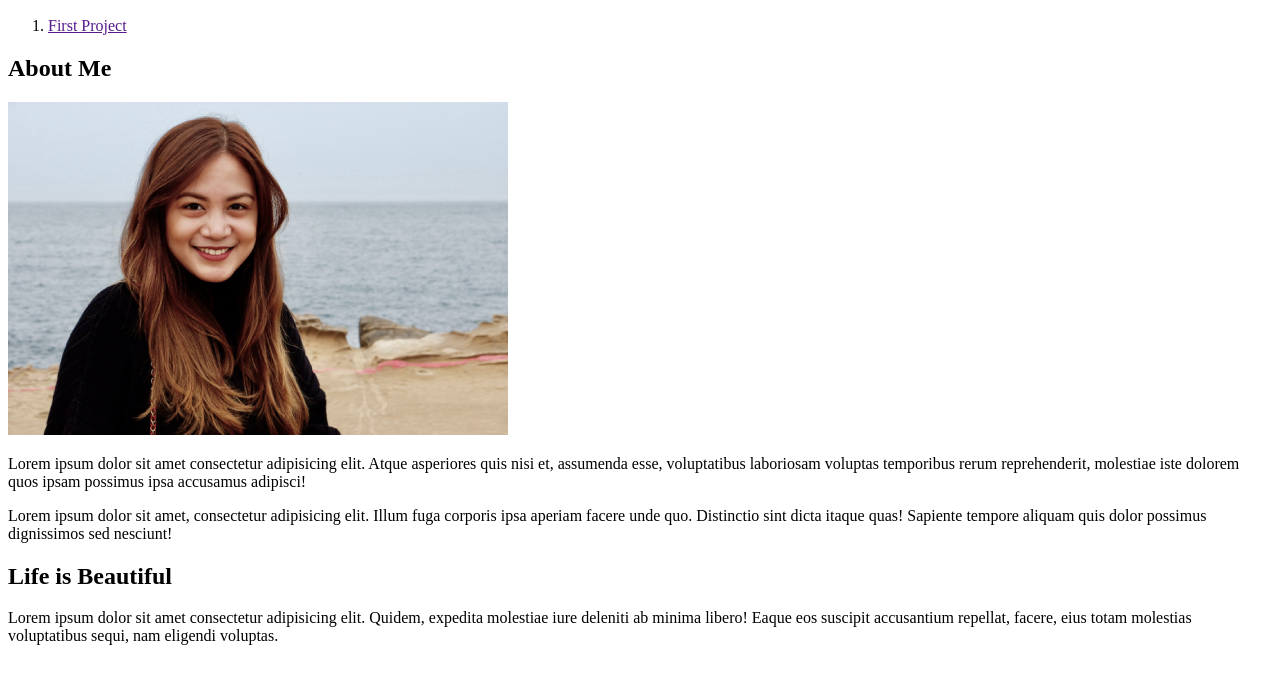
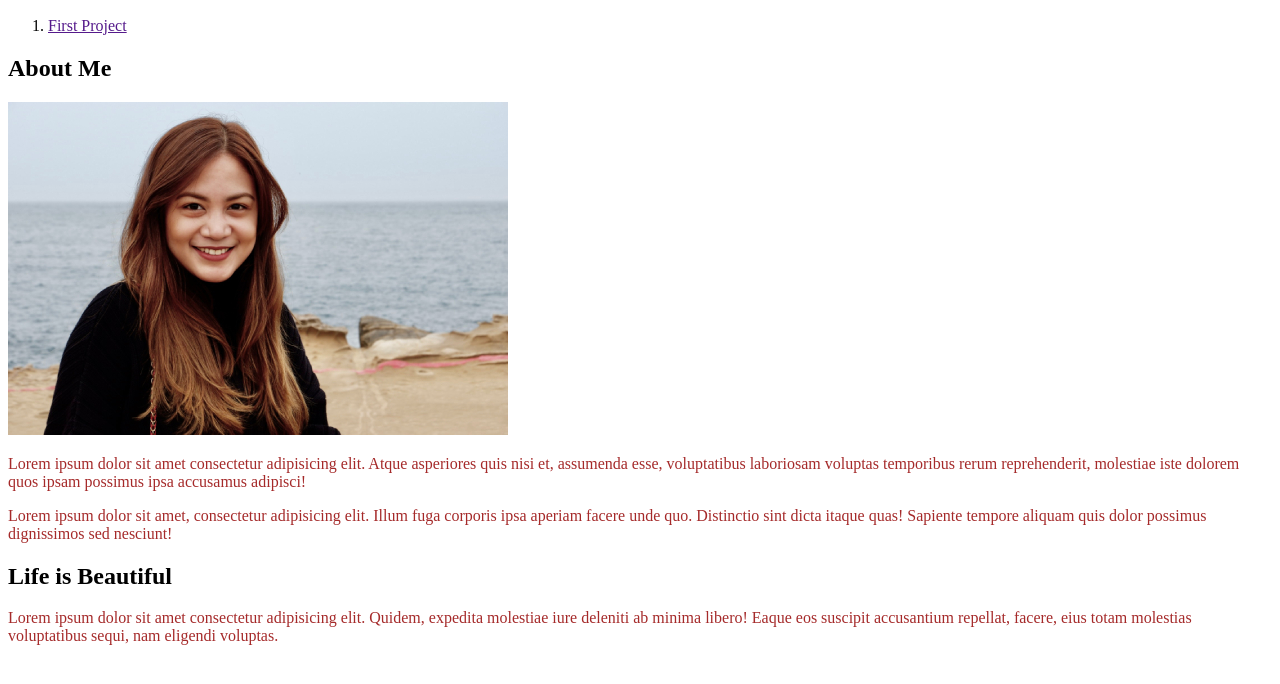
Before and after one commit to Rocelynroxy/Roxysportfolio, a plain HTML site: page index.html in a window 1280 px wide. Shown: the part 110-794 px from the top of the page. Drawn offline with Linux system fonts and the light colour scheme.

Commit message:
3rd update

```diff
--- a/index.html
+++ b/index.html
@@ -2,8 +2,10 @@
 <html lang="en">
 <head>
     <meta charset="UTF-8">
-    <meta name="viewport" content="width=device-width, initial-scale=1.0">
     <title>Roxy's Portfolio</title>
+    <style>
+        p{color: brown;}
+    </style>
 </head>
 <body>
     <h1>Roxy's Porfolio</h1>
```
